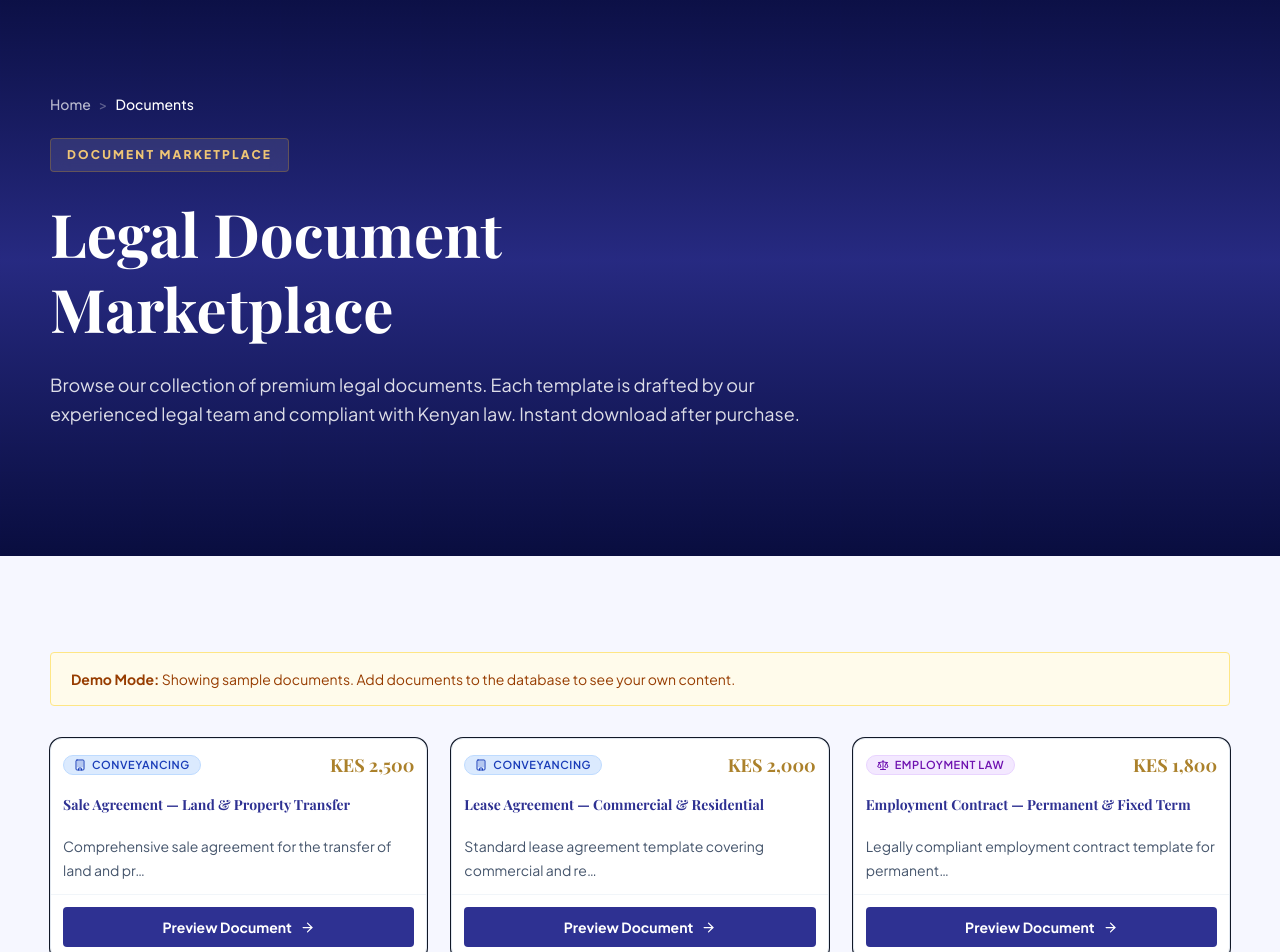
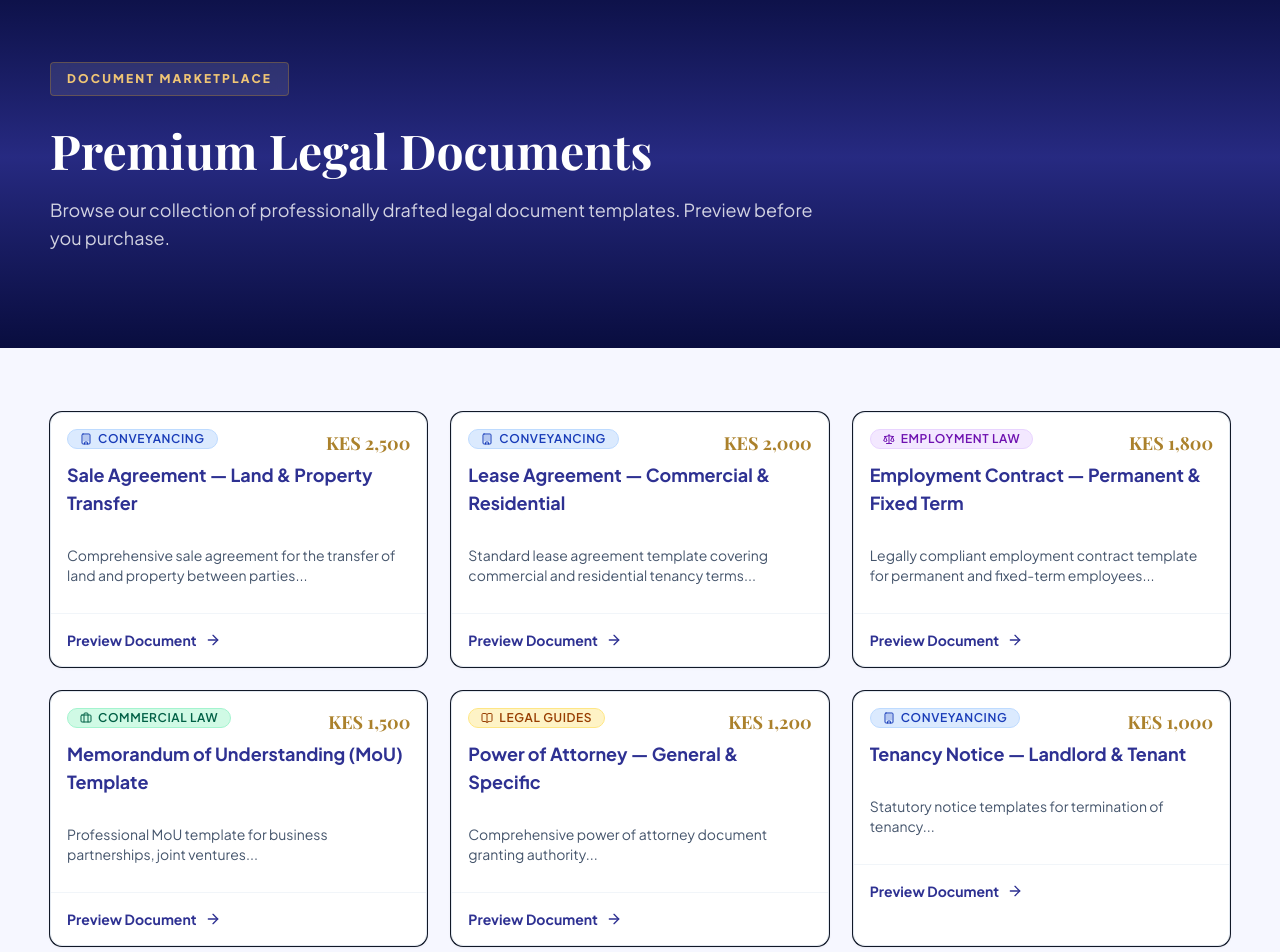
Before and after one commit to chawelson/nyaera-ogega-law, a Next.js app: page /documents in a window 1280 px wide. Shown: the part 400-1352 px from the top of the page. Built offline with nearby package versions, Linux system fonts and the light colour scheme; no server answers; the database is empty; a web font is replaced by a local one.

Commit message:
fix: remove database dependency for Vercel deployment

```diff
--- a/src/app/documents/[slug]/page.tsx
+++ b/src/app/documents/[slug]/page.tsx
@@ -2,10 +2,6 @@ import type { Metadata } from 'next';
 import Link from 'next/link';
 import { notFound } from 'next/navigation';
 import { ArrowLeft, ArrowRight, FileText, Scale, Shield, Building, Gavel, Landmark, BookOpen, Briefcase, Lock, Download } from 'lucide-react';
-import path from 'node:path';
-import Database from 'better-sqlite3';
-import { PrismaBetterSqlite3 } from '@prisma/adapter-better-sqlite3';
-import { PrismaClient } from '@/generated/prisma/client';
 import { Badge } from '@/components/ui/badge';
 import { Button } from '@/components/ui/button';
 import { Card, CardContent } from '@/components/ui/card';
@@ -126,16 +122,16 @@ interface DocumentData {
   filePath: string;
 }
 
-async function getDocument(slug: string): Promise<DocumentData | null> {
+function getDocument(slug: string): DocumentData | null {
   // Debug logging
   console.log('🔍 Looking for slug:', slug);
   console.log('📋 Available slugs:', Object.keys(sampleDocuments));
   const sampleDoc = sampleDocuments[slug];
   console.log('📄 Sample doc found:', sampleDoc ? 'YES' : 'NO');
 
-  // First check if slug exists in sample data keys (bypass Prisma for testing)
+  // Check if slug exists in sample data keys
   if (sampleDoc) {
-    console.log('✅ Returning sample data directly for slug:', slug);
+    console.log('✅ Returning sample data for slug:', slug);
     return sampleDoc;
   }
 
@@ -146,48 +142,7 @@ async function getDocument(slug: string): Promise<DocumentData | null> {
     return sampleBySlug;
   }
 
-  const dbUrl = process.env.DATABASE_URL || 'file:./prisma/dev.db';
-  const dbPath = dbUrl.replace(/^file:/, '');
-  const resolvedPath = path.resolve(process.cwd(), dbPath);
-
-  let connection;
-  let adapter;
-  let prisma;
-
-  try {
-    connection = new Database(resolvedPath);
-    adapter = new PrismaBetterSqlite3({ url: resolvedPath });
-    prisma = new PrismaClient({ adapter });
-
-    const document = await prisma.document.findUnique({
-      where: { slug },
-    });
-
-    console.log('📦 Prisma result:', document ? 'Found' : 'Not found');
-
-    await prisma.$disconnect();
-
-    if (document) {
-      return {
-        title: document.title,
-        slug: document.slug,
-        category: document.category,
-        previewText: document.previewText,
-        price: document.price,
-        filePath: document.filePath,
-      };
-    }
-
   return null;
-  } catch (error) {
-    console.error('Failed to fetch document:', error);
-    if (prisma) {
-      await prisma.$disconnect();
-    }
-
-    // Fall back to sample data
-    return sampleDocuments[slug] || null;
-  }
 }
 
 export async function generateMetadata({
@@ -197,7 +152,7 @@ export async function generateMetadata({
 }): Promise<Metadata> {
   const { slug } = await params;
   const decodedSlug = decodeURIComponent(slug);
-  const doc = await getDocument(decodedSlug);
+  const doc = getDocument(decodedSlug);
 
   if (!doc) {
     return {
@@ -226,7 +181,7 @@ export default async function DocumentPreviewPage({
 }) {
   const { slug } = await params;
   const decodedSlug = decodeURIComponent(slug);
-  const doc = await getDocument(decodedSlug);
+  const doc = getDocument(decodedSlug);
 
   if (!doc) {
     notFound();
@@ -322,19 +277,16 @@ export default async function DocumentPreviewPage({
 
             {/* Action buttons */}
             <div className="flex flex-col gap-4 sm:flex-row sm:items-center">
-              <form action={async () => {
-                'use server';
-                console.log('Checkout flow coming soon');
-              }}>
               <Button
                 size="lg"
-                  type="submit"
                 className="bg-[#2e3192] text-white hover:bg-[#ab812b] cursor-pointer"
+                asChild
               >
+                <Link href="/documents">
                   <Download size={16} />
                   Download Full Document
+                </Link>
               </Button>
-              </form>
 
               <Button
                 variant="outline"
--- a/src/app/documents/page.tsx
+++ b/src/app/documents/page.tsx
@@ -1,27 +1,103 @@
 import type { Metadata } from 'next';
 import Link from 'next/link';
-import { ArrowRight, FileText, Scale, Shield, Building, Gavel, Landmark, BookOpen, Briefcase } from 'lucide-react';
-import path from 'node:path';
-import Database from 'better-sqlite3';
-import { PrismaBetterSqlite3 } from '@prisma/adapter-better-sqlite3';
-import { PrismaClient } from '@/generated/prisma/client';
+import { ArrowRight, Building, Gavel, Scale, Shield, Landmark, BookOpen, Briefcase, FileText } from 'lucide-react';
 import { Badge } from '@/components/ui/badge';
 import { Card, CardContent, CardFooter, CardHeader, CardTitle } from '@/components/ui/card';
 import { siteUrl } from '@/lib/site-data';
 
-export const metadata: Metadata = {
-  title: 'Legal Document Marketplace',
-  description:
-    'Browse our premium collection of legal documents — conveyancing, litigation, commercial law, and more. Instant download after purchase.',
-  alternates: { canonical: `${siteUrl}/documents` },
-  openGraph: {
-    title: 'Legal Document Marketplace | Nyaera Ogega & Co. Advocates',
-    description:
-      'Browse our premium collection of legal documents — conveyancing, litigation, commercial law, and more. Instant download after purchase.',
-    url: `${siteUrl}/documents`,
-    images: [{ url: '/images/Main-HomeBanner-Herrolegal_office.jpeg', width: 1200, height: 630, alt: 'Legal Document Marketplace' }],
+// Hardcoded sample documents (no database needed)
+const documents = [
+  {
+    id: 1,
+    title: 'Sale Agreement — Land & Property Transfer',
+    slug: 'sale-agreement-land-property-transfer',
+    category: 'Conveyancing',
+    previewText: 'Comprehensive sale agreement for the transfer of land and property between parties...',
+    price: 2500,
+    filePath: '/documents/sale-agreement.pdf',
+    status: 'active',
   },
-};
+  {
+    id: 2,
+    title: 'Lease Agreement — Commercial & Residential',
+    slug: 'lease-agreement-commercial-residential',
+    category: 'Conveyancing',
+    previewText: 'Standard lease agreement template covering commercial and residential tenancy terms...',
+    price: 2000,
+    filePath: '/documents/lease-agreement.pdf',
+    status: 'active',
+  },
+  {
+    id: 3,
+    title: 'Employment Contract — Permanent & Fixed Term',
+    slug: 'employment-contract-permanent-fixed-term',
+    category: 'Employment Law',
+    previewText: 'Legally compliant employment contract template for permanent and fixed-term employees...',
+    price: 1800,
+    filePath: '/documents/employment-contract.pdf',
+    status: 'active',
+  },
+  {
+    id: 4,
+    title: 'Memorandum of Understanding (MoU) Template',
+    slug: 'memorandum-of-understanding-mou',
+    category: 'Commercial Law',
+    previewText: 'Professional MoU template for business partnerships, joint ventures...',
+    price: 1500,
+    filePath: '/documents/mou-template.pdf',
+    status: 'active',
+  },
+  {
+    id: 5,
+    title: 'Power of Attorney — General & Specific',
+    slug: 'power-of-attorney-general-specific',
+    category: 'Legal Guides',
+    previewText: 'Comprehensive power of attorney document granting authority...',
+    price: 1200,
+    filePath: '/documents/power-of-attorney.pdf',
+    status: 'active',
+  },
+  {
+    id: 6,
+    title: 'Tenancy Notice — Landlord & Tenant',
+    slug: 'tenancy-notice-landlord-tenant',
+    category: 'Conveyancing',
+    previewText: 'Statutory notice templates for termination of tenancy...',
+    price: 1000,
+    filePath: '/documents/tenancy-notice.pdf',
+    status: 'active',
+  },
+  {
+    id: 7,
+    title: 'Company Incorporation Documents — Kenya',
+    slug: 'company-incorporation-documents-kenya',
+    category: 'Corporate Law',
+    previewText: 'Complete set of incorporation documents including Memorandum and Articles...',
+    price: 3500,
+    filePath: '/documents/company-incorporation.pdf',
+    status: 'active',
+  },
+  {
+    id: 8,
+    title: 'Divorce Petition — Irretrievable Breakdown',
+    slug: 'divorce-petition-irretrievable-breakdown',
+    category: 'Family Law',
+    previewText: 'Divorce petition template based on irretrievable breakdown of marriage...',
+    price: 2200,
+    filePath: '/documents/divorce-petition.pdf',
+    status: 'active',
+  },
+  {
+    id: 9,
+    title: 'Civil Litigation — Plaint & Defence Templates',
+    slug: 'civil-litigation-plaintiff-defendant',
+    category: 'Litigation',
+    previewText: 'Standard plaint and statement of defence templates for civil proceedings...',
+    price: 2800,
+    filePath: '/documents/civil-litigation-templates.pdf',
+    status: 'active',
+  },
+];
 
 const categoryIcons: Record<string, React.ReactNode> = {
   Conveyancing: <Building size={16} />,
@@ -43,176 +119,50 @@ const categoryColors: Record<string, string> = {
   'Legal Guides': 'bg-amber-100 text-amber-800 border-amber-200',
 };
 
-const sampleDocuments = [
-  {
-    title: 'Sale Agreement — Land & Property Transfer',
-    slug: 'sale-agreement-land-property-transfer',
-    category: 'Conveyancing',
-    previewText: 'Comprehensive sale agreement for the transfer of land and property between parties, compliant with Kenyan land laws.',
-    price: 2500,
-    filePath: '/documents/sale-agreement.pdf',
-  },
-  {
-    title: 'Lease Agreement — Commercial & Residential',
-    slug: 'lease-agreement-commercial-residential',
-    category: 'Conveyancing',
-    previewText: 'Standard lease agreement template covering commercial and residential tenancy terms under Kenyan law.',
-    price: 2000,
-    filePath: '/documents/lease-agreement.pdf',
-  },
-  {
-    title: 'Employment Contract — Permanent & Fixed Term',
-    slug: 'employment-contract-permanent-fixed-term',
-    category: 'Employment Law',
-    previewText: 'Legally compliant employment contract template for permanent and fixed-term employees in Kenya.',
-    price: 1800,
-    filePath: '/documents/employment-contract.pdf',
-  },
-  {
-    title: 'Memorandum of Understanding (MoU) Template',
-    slug: 'memorandum-of-understanding-mou',
-    category: 'Commercial Law',
-    previewText: 'Professional MoU template for business partnerships, joint ventures, and collaborative agreements.',
-    price: 1500,
-    filePath: '/documents/mou-template.pdf',
-  },
-  {
-    title: 'Power of Attorney — General & Specific',
-    slug: 'power-of-attorney-general-specific',
-    category: 'Legal Guides',
-    previewText: 'Comprehensive power of attorney document granting authority for general or specific legal matters.',
-    price: 1200,
-    filePath: '/documents/power-of-attorney.pdf',
-  },
-  {
-    title: 'Tenancy Notice — Landlord & Tenant',
-    slug: 'tenancy-notice-landlord-tenant',
-    category: 'Conveyancing',
-    previewText: 'Statutory notice templates for termination of tenancy, rent arrears, and breach of covenant.',
-    price: 1000,
-    filePath: '/documents/tenancy-notice.pdf',
-  },
-  {
-    title: 'Company Incorporation Documents — Kenya',
-    slug: 'company-incorporation-documents-kenya',
-    category: 'Corporate Law',
-    previewText: 'Complete set of incorporation documents including Memorandum and Articles of Association for Kenyan companies.',
-    price: 3500,
-    filePath: '/documents/company-incorporation.pdf',
-  },
-  {
-    title: 'Divorce Petition — Irretrievable Breakdown',
-    slug: 'divorce-petition-irretrievable-breakdown',
-    category: 'Family Law',
-    previewText: 'Divorce petition template based on irretrievable breakdown of marriage under Kenyan family law.',
-    price: 2200,
-    filePath: '/documents/divorce-petition.pdf',
-  },
-  {
-    title: 'Civil Litigation — Plaint & Defence Templates',
-    slug: 'civil-litigation-plaintiff-defendant',
-    category: 'Litigation',
-    previewText: 'Standard plaint and statement of defence templates for civil proceedings in Kenyan courts.',
-    price: 2800,
-    filePath: '/documents/civil-litigation-templates.pdf',
-  },
-];
-
 function formatPrice(price: number): string {
   return `KES ${price.toLocaleString('en-KE')}`;
 }
 
-function truncateText(text: string, maxLength: number): string {
-  if (text.length <= maxLength) return text;
-  return text.slice(0, maxLength).trimEnd() + '…';
-}
+export const metadata: Metadata = {
+  title: 'Legal Document Marketplace | Nyaera Ogega & Co. Advocates',
+  description: 'Browse and purchase premium legal document templates from Nyaera Ogega & Co. Advocates.',
+  alternates: { canonical: `${siteUrl}/documents` },
+};
 
-async function getDocuments() {
-  // Resolve the database path from the Prisma connection string
-  const dbUrl = process.env.DATABASE_URL || 'file:./prisma/dev.db';
-  const dbPath = dbUrl.replace(/^file:/, '');
-  const resolvedPath = path.resolve(process.cwd(), dbPath);
-
-  const connection = new Database(resolvedPath);
-  const adapter = new PrismaBetterSqlite3({ url: resolvedPath });
-  const prisma = new PrismaClient({ adapter });
-
-  try {
-    const documents = await prisma.document.findMany({
-      where: { status: 'active' },
-      orderBy: { createdAt: 'desc' },
-    });
-
-    await prisma.$disconnect();
-
-    if (documents.length === 0) {
-      return { documents: sampleDocuments, isSampleData: true };
-    }
-
-    return { documents, isSampleData: false };
-  } catch (error) {
-    console.error('Failed to fetch documents:', error);
-    await prisma.$disconnect();
-    return { documents: sampleDocuments, isSampleData: true };
-  }
-}
-
-export default async function DocumentsPage() {
-  const { documents, isSampleData } = await getDocuments();
+export default function DocumentsPage() {
+  const activeDocuments = documents.filter(d => d.status === 'active');
 
   return (
     <>
-      {/* ===================== HERO ===================== */}
-      <section className="relative isolate overflow-hidden bg-[#090d3f] py-20 md:py-28 lg:py-32 text-white">
+      {/* Hero Section */}
+      <section className="relative isolate overflow-hidden bg-[#090d3f] py-16 md:py-20 lg:py-24 text-white">
         <div className="absolute inset-0 -z-10 bg-gradient-to-b from-[#090d3f]/95 via-[#2e3192]/80 to-[#090d3f]/90" />
-        <div className="absolute inset-0 -z-10 bg-grid opacity-25" />
-
         <div className="site-container">
-          <nav className="mb-6 flex items-center gap-2 text-sm font-medium">
-            <Link href="/" className="text-white/70 hover:text-[#ab812b] transition-colors">
-              Home
-            </Link>
-            <span className="text-white/30 select-none">{'>'}</span>
-            <span className="text-white">Documents</span>
-          </nav>
-
           <div className="max-w-3xl">
             <div className="mb-6 inline-flex rounded border border-[#ab812b]/40 bg-white/10 px-4 py-2 text-xs font-black uppercase tracking-[.18em] text-[#f0c675] backdrop-blur">
               Document Marketplace
             </div>
-            <h1 className="font-display text-4xl font-bold leading-tight sm:text-5xl lg:text-6xl">
-              Legal Document Marketplace
+            <h1 className="font-display text-3xl font-bold leading-tight sm:text-4xl lg:text-5xl">
+              Premium Legal Documents
             </h1>
-            <p className="mt-6 max-w-3xl text-base md:text-lg leading-relaxed text-white/85">
-              Browse our collection of premium legal documents. Each template is drafted by our experienced legal team and
-              compliant with Kenyan law. Instant download after purchase.
+            <p className="mt-4 text-lg text-white/80">
+              Browse our collection of professionally drafted legal document templates. Preview before you purchase.
             </p>
           </div>
         </div>
       </section>
 
-      {/* ===================== DOCUMENTS GRID ===================== */}
-      <section className="bg-[#f6f7ff] py-16 md:py-24">
+      {/* Document Grid */}
+      <section className="bg-[#f6f7ff] py-12 md:py-16">
         <div className="site-container">
-          {isSampleData && (
-            <div className="mb-8 rounded border border-amber-200 bg-amber-50 px-5 py-4 text-sm text-amber-800">
-              <span className="font-bold">Demo Mode:</span> Showing sample documents. Add documents to the database to see
-              your own content.
-            </div>
-          )}
-
-          <div className="grid gap-6 sm:grid-cols-2 lg:grid-cols-3">
-            {documents.map((doc, index) => (
-              <Card
-                key={doc.slug}
-                size="sm"
-                className="card-lift border border-slate-200 bg-white transition-all duration-300 hover:shadow-xl"
-              >
-                <CardHeader className="pb-2">
-                  <div className="flex items-center justify-between">
+          <div className="grid grid-cols-1 md:grid-cols-2 lg:grid-cols-3 gap-6">
+            {activeDocuments.map((doc) => (
+              <Card key={doc.id} className="overflow-hidden border border-slate-200 bg-white shadow-sm hover:shadow-md transition-shadow">
+                <CardHeader className="pb-3">
+                  <div className="flex items-start justify-between">
                     <Badge
                       variant="outline"
-                      className={`gap-1.5 border px-2.5 py-1 text-[11px] font-semibold uppercase tracking-wider ${
+                      className={`gap-1.5 border px-3 py-1.5 text-xs font-semibold uppercase tracking-wider ${
                         categoryColors[doc.category] || 'bg-slate-100 text-slate-700 border-slate-200'
                       }`}
                     >
@@ -223,58 +173,32 @@ export default async function DocumentsPage() {
                       {formatPrice(doc.price)}
                     </span>
                   </div>
-                  <CardTitle className="mt-3 font-display text-lg font-bold text-[#2e3192] leading-snug">
+                  <CardTitle className="text-lg font-bold text-[#2e3192] line-clamp-2">
                     {doc.title}
                   </CardTitle>
                 </CardHeader>
-
-                <CardContent className="flex-1 pb-0">
-                  <p className="text-sm leading-6 text-slate-600">
-                    {truncateText(doc.previewText, 60)}
+                <CardContent className="pb-3">
+                  <p className="text-sm text-slate-600 line-clamp-3">
+                    {doc.previewText}
                   </p>
                 </CardContent>
-
-                <CardFooter className="border-t border-slate-100 bg-transparent pt-4">
+                <CardFooter className="border-t border-slate-100 pt-4">
                   <Link
-                    href={`/documents/${encodeURIComponent(doc.slug)}`}
-                    className="group inline-flex w-full items-center justify-center gap-2 rounded bg-[#2e3192] px-4 py-2.5 text-sm font-bold text-white transition-all hover:bg-[#ab812b]"
+                    href={`/documents/${doc.slug}`}
+                    className="inline-flex items-center gap-2 text-sm font-bold text-[#2e3192] hover:text-[#ab812b] transition-colors"
                   >
-                    Preview Document
-                    <ArrowRight
-                      size={15}
-                      className="transition-transform group-hover:translate-x-0.5"
-                    />
+                    Preview Document <ArrowRight size={16} />
                   </Link>
                 </CardFooter>
               </Card>
             ))}
           </div>
 
-          {documents.length === 0 && !isSampleData && (
-            <div className="flex flex-col items-center justify-center py-20 text-center">
-              <FileText size={48} className="mb-4 text-slate-300" />
-              <h3 className="text-xl font-bold text-slate-600">No documents available</h3>
-              <p className="mt-2 text-sm text-slate-400">Check back later for new legal document templates.</p>
+          {activeDocuments.length === 0 && (
+            <div className="text-center py-12">
+              <p className="text-slate-500">No documents available at this time.</p>
             </div>
           )}
-        </div>
-      </section>
-
-      {/* ===================== CTA ===================== */}
-      <section className="bg-[#0b1026] py-16 text-white md:py-20">
-        <div className="site-container text-center">
-          <h2 className="font-display text-3xl font-bold sm:text-4xl">
-            Need a custom legal document?
-          </h2>
-          <p className="mx-auto mt-4 max-w-2xl text-white/75">
-            Our legal team can draft bespoke documents tailored to your specific needs. Get in touch for a consultation.
-          </p>
-          <Link
-            href="/contact"
-            className="mt-8 inline-flex items-center gap-2 rounded bg-[#ab812b] px-8 py-3.5 text-sm font-bold text-white transition hover:bg-white hover:text-[#2e3192]"
-          >
-            Contact Us <ArrowRight size={16} />
-          </Link>
         </div>
       </section>
     </>
```
Lines whose indentation alone changed are shown as unchanged.
